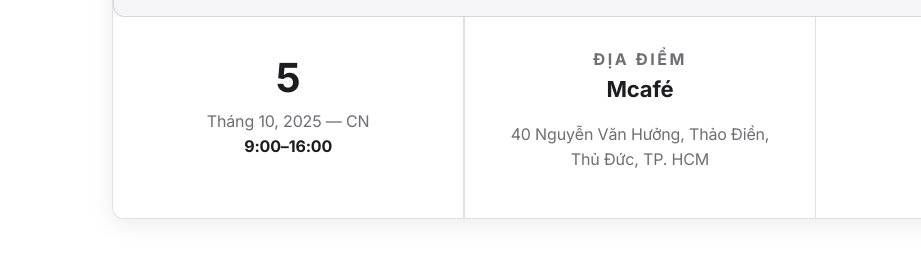
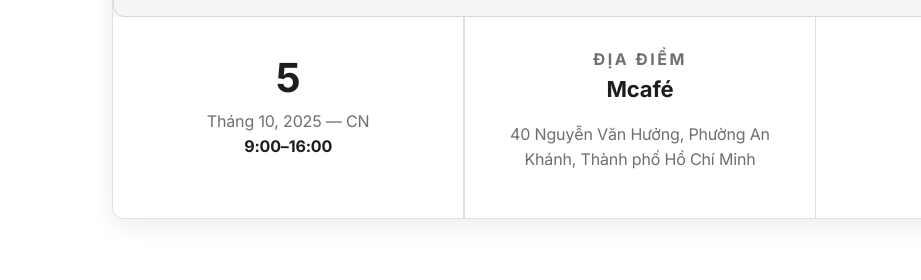
Before and after one commit to Miho1254/wlh-ticket, a plain HTML site: page index.html in a window 1280 px wide. Shown: the part 1020-1300 px from the top of the page, 0-921 px from the left. Drawn offline with Linux system fonts and the light colour scheme.

Commit message:
fix address

```diff
--- a/index.html
+++ b/index.html
@@ -738,8 +738,8 @@
                                 <div class="muted label">ĐỊA ĐIỂM</div>
                                 <h3>Mcafé</h3>
                                 <p class="muted">
-                                    40 Nguyễn Văn Hưởng, Thảo Điền, Thủ Đức, TP.
-                                    HCM
+                                    40 Nguyễn Văn Hưởng, Phường An Khánh, Thành
+                                    phố Hồ Chí Minh
                                 </p>
                             </div>
                             <div>
```
